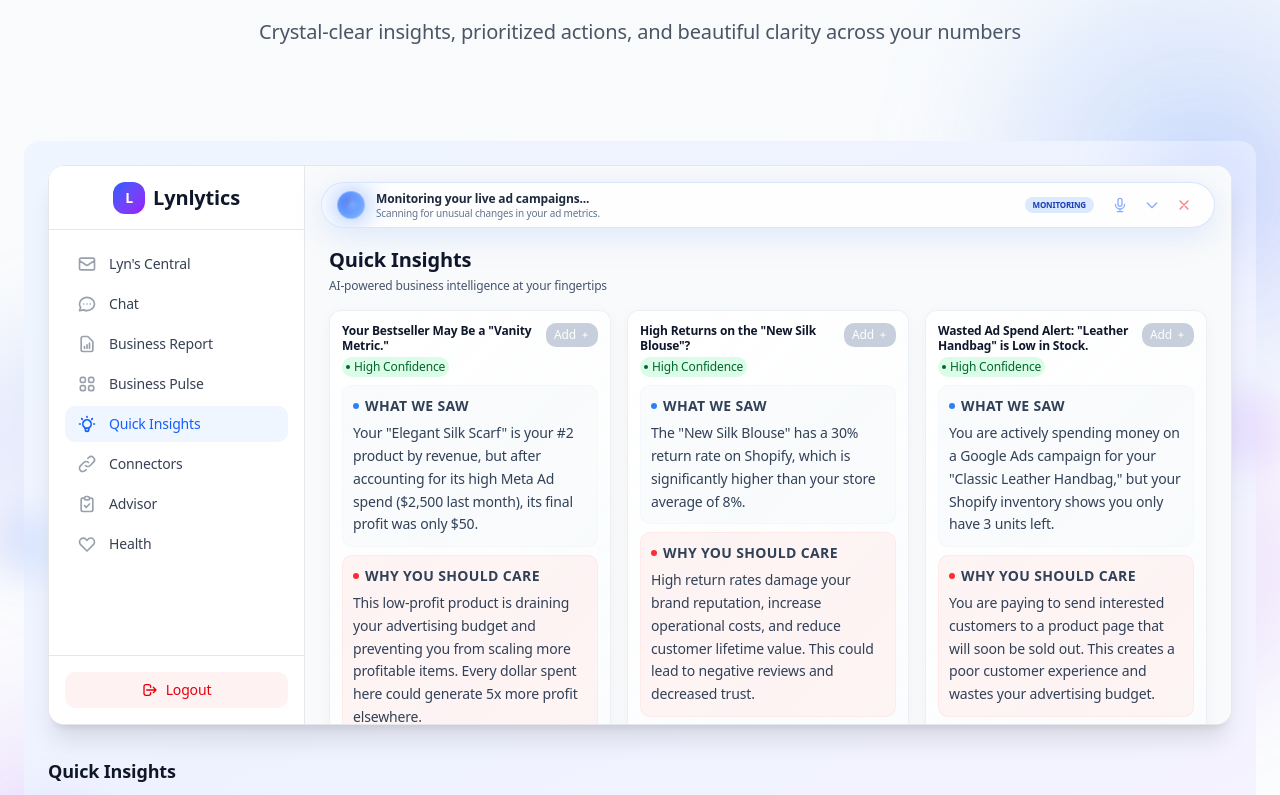
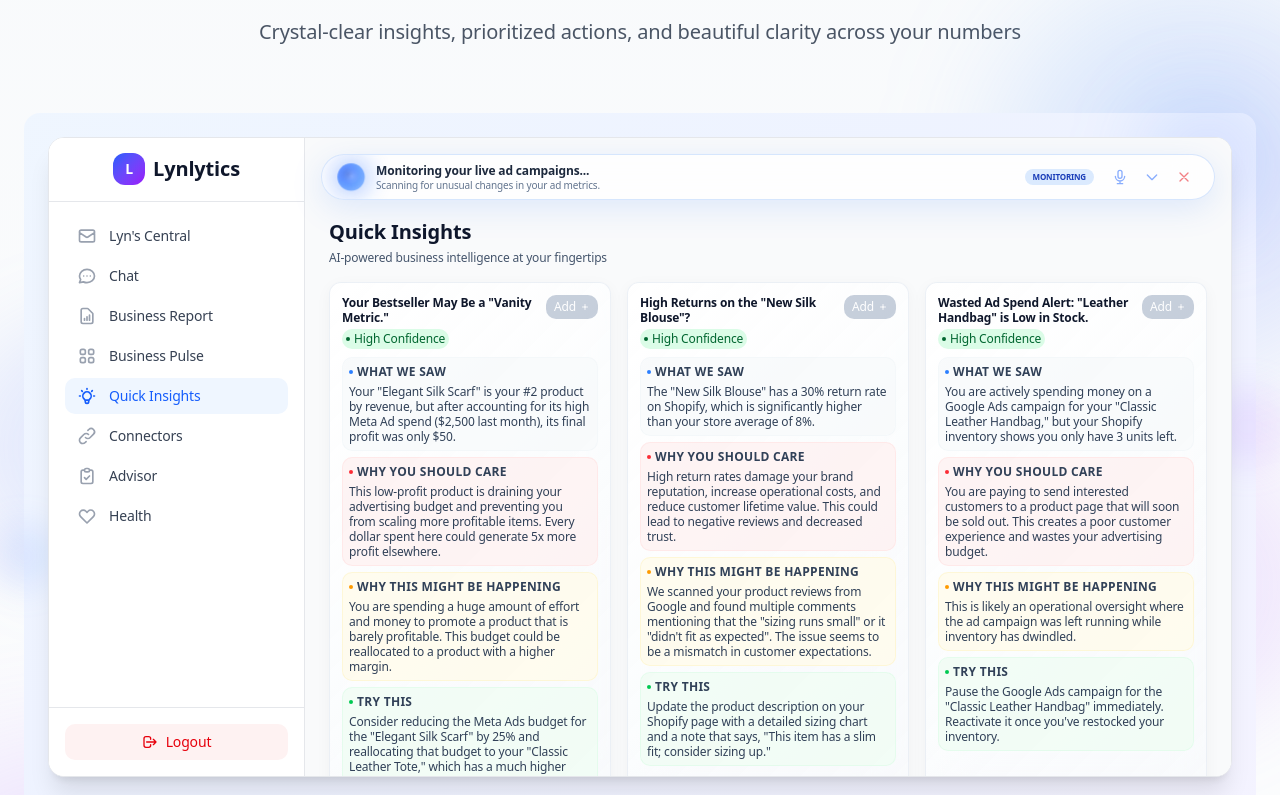
Before and after one commit to anoopsaireddy/weblyn, a Next.js app: page / in a window 1280 px wide. Shown: the part 3960-4755 px from the top of the page. Built offline with nearby package versions, Linux system fonts and the light colour scheme.

Commit message:
Extend Quick Insights widget height to prevent content cutoff

```diff
--- a/components/home/ProductShowcase.tsx
+++ b/components/home/ProductShowcase.tsx
@@ -613,44 +613,44 @@ const FullDashboardComponent = () => {
                     </button>
                   </div>
 
-                  {/* Apple-style Content Sections - Improved Readability */}
-                  <div className="space-y-2">
-                    <div className="bg-slate-50/80 rounded-md p-2.5 border border-slate-100/60">
-                      <div className="flex items-center mb-1.5">
-                        <div className="w-1.5 h-1.5 bg-blue-500 rounded-full mr-1.5"></div>
-                        <span className="text-sm font-semibold text-slate-700 uppercase tracking-wide">What we saw</span>
+                  {/* Apple-style Content Sections - Compact */}
+                  <div className="space-y-1.5">
+                    <div className="bg-slate-50/80 rounded-md p-1.5 border border-slate-100/60">
+                      <div className="flex items-center mb-1">
+                        <div className="w-1 h-1 bg-blue-500 rounded-full mr-1"></div>
+                        <span className="text-xs font-semibold text-slate-700 uppercase tracking-wide">What we saw</span>
                       </div>
-                      <p className="text-slate-700 text-sm leading-relaxed">{insight.content.what}</p>
+                      <p className="text-slate-700 text-xs leading-tight">{insight.content.what}</p>
                     </div>
 
                     {/* Why you should care - Moved to second position */}
-                    <div className="bg-red-50/80 rounded-md p-2.5 border border-red-100/60">
-                      <div className="flex items-center mb-1.5">
-                        <div className="w-1.5 h-1.5 bg-red-500 rounded-full mr-1.5"></div>
-                        <span className="text-sm font-semibold text-slate-700 uppercase tracking-wide">Why you should care</span>
+                    <div className="bg-red-50/80 rounded-md p-1.5 border border-red-100/60">
+                      <div className="flex items-center mb-1">
+                        <div className="w-1 h-1 bg-red-500 rounded-full mr-1"></div>
+                        <span className="text-xs font-semibold text-slate-700 uppercase tracking-wide">Why you should care</span>
                       </div>
-                      <p className="text-slate-700 text-sm leading-relaxed">
+                      <p className="text-slate-700 text-xs leading-tight">
                         {insight.content.care || "This insight directly impacts your business performance and requires immediate attention to maintain growth and efficiency."}
                       </p>
                     </div>
 
                     {insight.content.why && (
-                      <div className="bg-amber-50/80 rounded-md p-2.5 border border-amber-100/60">
-                        <div className="flex items-center mb-1.5">
-                          <div className="w-1.5 h-1.5 bg-amber-500 rounded-full mr-1.5"></div>
-                          <span className="text-sm font-semibold text-slate-700 uppercase tracking-wide">Why this might be happening</span>
+                      <div className="bg-amber-50/80 rounded-md p-1.5 border border-amber-100/60">
+                        <div className="flex items-center mb-1">
+                          <div className="w-1 h-1 bg-amber-500 rounded-full mr-1"></div>
+                          <span className="text-xs font-semibold text-slate-700 uppercase tracking-wide">Why this might be happening</span>
                         </div>
-                        <p className="text-slate-700 text-sm leading-relaxed">{insight.content.why}</p>
+                        <p className="text-slate-700 text-xs leading-tight">{insight.content.why}</p>
                       </div>
                     )}
 
                     {insight.content.try && (
-                      <div className="bg-green-50/80 rounded-md p-2.5 border border-green-100/60">
-                        <div className="flex items-center mb-1.5">
-                          <div className="w-1.5 h-1.5 bg-green-500 rounded-full mr-1.5"></div>
-                          <span className="text-sm font-semibold text-slate-700 uppercase tracking-wide">Try this</span>
+                      <div className="bg-green-50/80 rounded-md p-1.5 border border-green-100/60">
+                        <div className="flex items-center mb-1">
+                          <div className="w-1 h-1 bg-green-500 rounded-full mr-1"></div>
+                          <span className="text-xs font-semibold text-slate-700 uppercase tracking-wide">Try this</span>
                         </div>
-                        <p className="text-slate-700 text-sm leading-relaxed">{insight.content.try}</p>
+                        <p className="text-slate-700 text-xs leading-tight">{insight.content.try}</p>
                       </div>
                     )}
                   </div>
@@ -933,7 +933,7 @@ const ProductShowcase = () => {
                 <div className="relative z-10">
                   {/* Full UI Window Box - Wider and Centered */}
                   <div className="relative flex justify-center mb-8">
-                    <div className="bg-white border border-gray-200 rounded-xl shadow-xl overflow-hidden" style={{ height: '70vh', minHeight: '500px', width: '95vw', maxWidth: '1400px' }}>
+                    <div className="bg-white border border-gray-200 rounded-xl shadow-xl overflow-hidden" style={{ height: '80vh', minHeight: '600px', width: '95vw', maxWidth: '1400px' }}>
                       {/* Full Quick Insights UI */}
                       <div className="h-full overflow-hidden">
                         <FullDashboardComponent />
```
